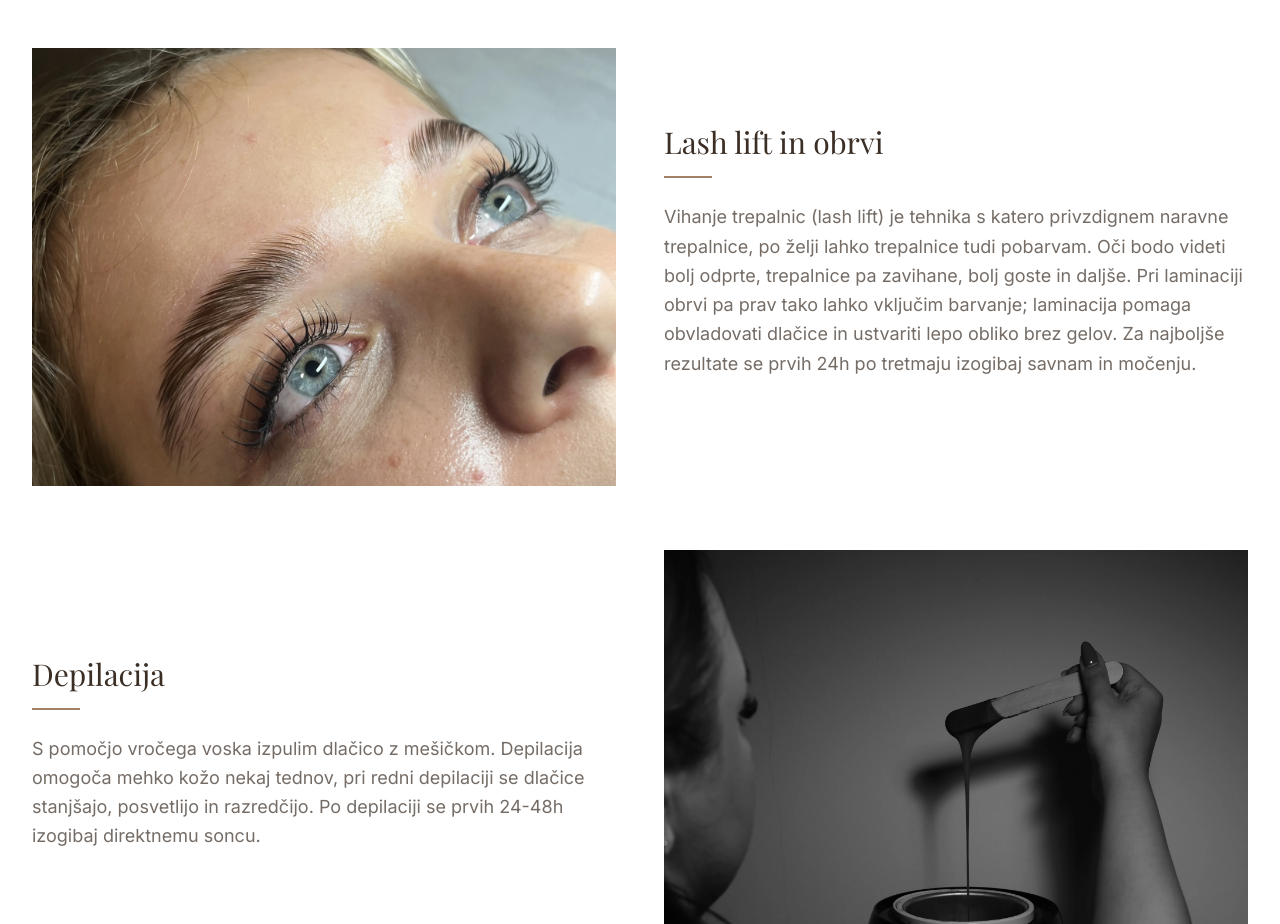
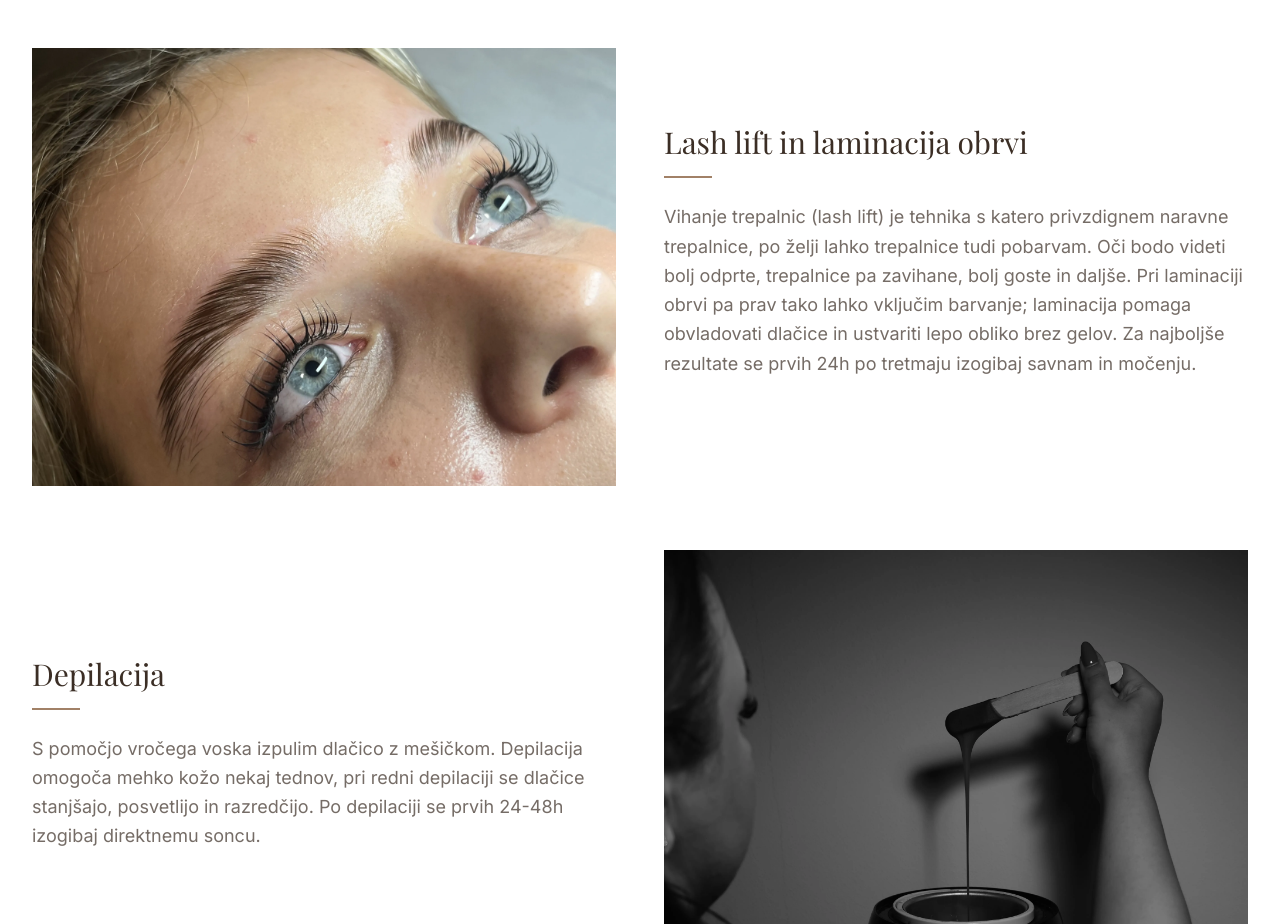
Before and after one commit to josts03/adna-cosmetics, a React (Vite) app: page /storitve in a window 1280 px wide. Shown: the part 1440-2364 px from the top of the page. Built offline with nearby package versions, Linux system fonts and the light colour scheme.

Commit message:
laminacija

```diff
--- a/index.html
+++ b/index.html
@@ -6,7 +6,7 @@
     <link rel="icon" type="image/png" href="/favicon.png" />
 
     <title>Adna Cosmetics – Kozmetični salon Vrhnika</title>
-    <meta name="description" content="Kozmetični salon Adna Cosmetics na Vrhniki. Manikura, pedikura, lash lift in obrvi, depilacija in masaža. Rezerviraj svoj termin." />
+    <meta name="description" content="Kozmetični salon Adna Cosmetics na Vrhniki. Manikura, pedikura, lash lift in laminacija obrvi, depilacija in masaža. Rezerviraj svoj termin." />
 
     <link rel="preconnect" href="https://fonts.googleapis.com" />
     <link rel="preconnect" href="https://fonts.gstatic.com" crossorigin />
@@ -25,7 +25,7 @@
       },
       "sameAs": ["https://www.instagram.com/adnaa_cosmetics"],
       "priceRange": "€€",
-      "description": "Kozmetični salon na Vrhniki – manikura, pedikura, lash lift in obrvi, depilacija in masaža."
+      "description": "Kozmetični salon na Vrhniki – manikura, pedikura, lash lift in laminacija obrvi, depilacija in masaža."
     }
     </script>
   </head>
--- a/src/pages/Home.tsx
+++ b/src/pages/Home.tsx
@@ -156,7 +156,7 @@ export function Home() {
                 icon: '/pedikura.png'
               },
               {
-                title: 'Lash lift in obrvi',
+                title: 'Lash lift in laminacija obrvi',
                 desc: 'Oblikovanje, laminacija in lash lift, ki traja tedne. Zbudi se urejena.',
                 icon: '/lash-lift.png'
               },
--- a/src/pages/Pricelist.tsx
+++ b/src/pages/Pricelist.tsx
@@ -101,9 +101,9 @@ export function Pricelist() {
             </div>
           </div>
 
-          {/* Lash lift in obrvi */}
+          {/* Lash lift in laminacija obrvi */}
           <div>
-            <h2 className="text-3xl font-serif mb-8 text-brand-dark border-b border-brand-nude pb-4">3. Lash lift in obrvi</h2>
+            <h2 className="text-3xl font-serif mb-8 text-brand-dark border-b border-brand-nude pb-4">3. Lash lift in laminacija obrvi</h2>
             <div className="space-y-4 mb-4">
               {prices.lashLiftObrvi.map((item, idx) => (
                 <div key={idx} className="flex justify-between items-center group">
--- a/src/pages/Services.tsx
+++ b/src/pages/Services.tsx
@@ -16,7 +16,7 @@ const servicesList = [
   },
   {
     id: 'lash-lift-in-obrvi',
-    title: 'Lash lift in obrvi',
+    title: 'Lash lift in laminacija obrvi',
     description: 'Vihanje trepalnic (lash lift) je tehnika s katero privzdignem naravne trepalnice, po želji lahko trepalnice tudi pobarvam. Oči bodo videti bolj odprte, trepalnice pa zavihane, bolj goste in daljše. Pri laminaciji obrvi pa prav tako lahko vključim barvanje; laminacija pomaga obvladovati dlačice in ustvariti lepo obliko brez gelov. Za najboljše rezultate se prvih 24h po tretmaju izogibaj savnam in močenju.',
     image: '/storitev-vihanje-trepalnic.webp'
   },
```
